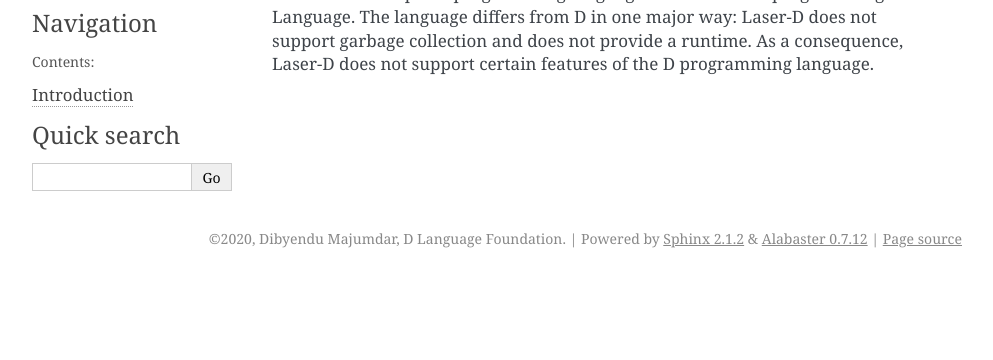
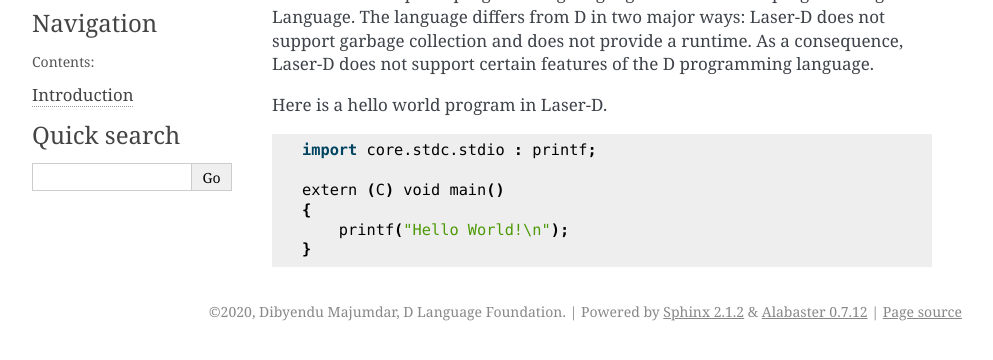
Before and after one commit to laser-d/laser-d.github.io, a plain HTML site: page intro.html in a window 1280 px wide. Shown: the part 122-482 px from the top of the page, without its empty margins (148-1141 px from the left). Drawn offline with Linux system fonts and the light colour scheme.

Commit message:
Update docs

```diff
--- a/intro.html
+++ b/intro.html
@@ -33,8 +33,17 @@
 
   <div class="section" id="introduction">
 <h1>Introduction<a class="headerlink" href="#introduction" title="Permalink to this headline">¶</a></h1>
-<p>Laser-D is a computer programming language based on the D programming Language. The language differs from D in one major way: Laser-D does not support
+<p>Laser-D is a computer programming language based on the D programming Language. The language differs from D in two major ways: Laser-D does not support
 garbage collection and does not provide a runtime. As a consequence, Laser-D does not support certain features of the D programming language.</p>
+<p>Here is a hello world program in Laser-D.</p>
+<div class="highlight-default notranslate"><div class="highlight"><pre><span></span><span class="kn">import</span> <span class="nn">core.stdc.stdio</span> <span class="p">:</span> <span class="n">printf</span><span class="p">;</span>
+
+<span class="n">extern</span> <span class="p">(</span><span class="n">C</span><span class="p">)</span> <span class="n">void</span> <span class="n">main</span><span class="p">()</span>
+<span class="p">{</span>
+    <span class="n">printf</span><span class="p">(</span><span class="s2">&quot;Hello World!</span><span class="se">\n</span><span class="s2">&quot;</span><span class="p">);</span>
+<span class="p">}</span>
+</pre></div>
+</div>
 </div>
 
 
--- a/searchindex.js
+++ b/searchindex.js
@@ -1 +1 @@
-Search.setIndex({docnames:["index","intro"],envversion:{"sphinx.domains.c":1,"sphinx.domains.changeset":1,"sphinx.domains.citation":1,"sphinx.domains.cpp":1,"sphinx.domains.javascript":1,"sphinx.domains.math":2,"sphinx.domains.python":1,"sphinx.domains.rst":1,"sphinx.domains.std":1,sphinx:56},filenames:["index.rst","intro.rst"],objects:{},objnames:{},objtypes:{},terms:{The:1,base:1,certain:1,collect:1,comput:1,consequ:1,content:0,differ:1,doe:1,featur:1,from:1,garbag:1,index:0,introduct:0,languag:1,laser:1,major:1,modul:0,one:1,page:0,program:1,provid:1,runtim:1,search:0,support:1,wai:1},titles:["Welcome to Laser-D Programming Language\u2019s documentation!","Introduction"],titleterms:{document:0,indic:0,introduct:1,languag:0,laser:0,program:0,tabl:0,welcom:0}})
+Search.setIndex({docnames:["index","intro"],envversion:{"sphinx.domains.c":1,"sphinx.domains.changeset":1,"sphinx.domains.citation":1,"sphinx.domains.cpp":1,"sphinx.domains.javascript":1,"sphinx.domains.math":2,"sphinx.domains.python":1,"sphinx.domains.rst":1,"sphinx.domains.std":1,sphinx:56},filenames:["index.rst","intro.rst"],objects:{},objnames:{},objtypes:{},terms:{"import":1,"void":1,The:1,base:1,certain:1,collect:1,comput:1,consequ:1,content:0,core:1,differ:1,doe:1,extern:1,featur:1,from:1,garbag:1,hello:1,here:1,index:0,introduct:0,languag:1,laser:1,main:1,major:1,modul:0,one:[],page:0,printf:1,program:1,provid:1,runtim:1,search:0,stdc:1,stdio:1,support:1,two:1,wai:1,world:1},titles:["Welcome to Laser-D Programming Language\u2019s documentation!","Introduction"],titleterms:{document:0,indic:0,introduct:1,languag:0,laser:0,program:0,tabl:0,welcom:0}})
```
Also changed, not shown: _sources/intro.rst.txt.
